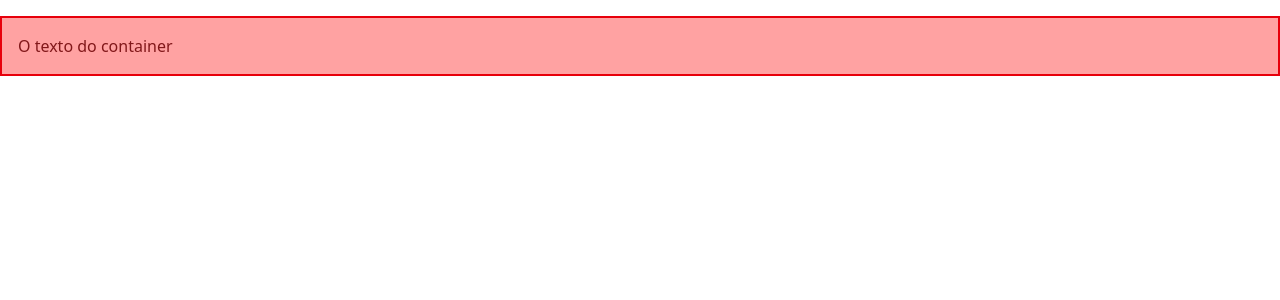
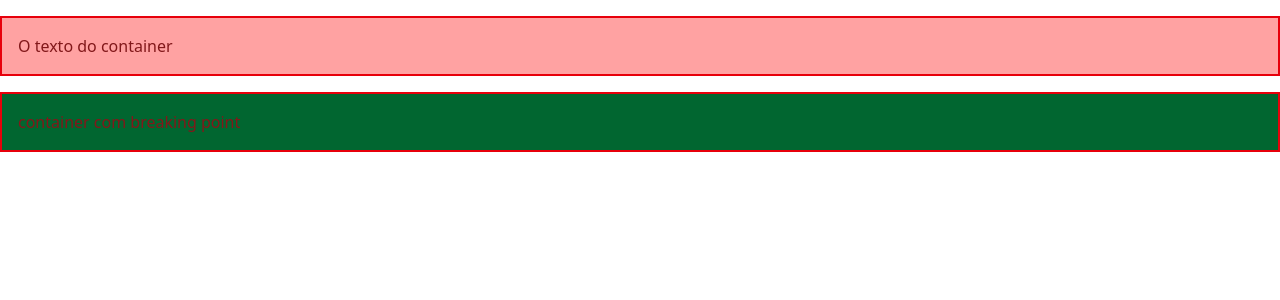
Before and after one commit to DiegoRenan/tailwind-css-templates, a React (Vite) app in the folder layout/: page / in a window 1280 px wide. Shown: the top 300 px of the page. Built offline with nearby package versions, Linux system fonts and the light colour scheme.

Commit message:
container with breaking point

```diff
--- a/layout/src/App.jsx
+++ b/layout/src/App.jsx
@@ -8,9 +8,13 @@ function App() {
 
   return (
     <>
-        <div className="container bg-red-300 mx-auto p-4 my-4 text-red-900 border-red-600 border-2">
-            <p>O texto do container</p>
-        </div>
+      <div className="container bg-red-300 mx-auto p-4 my-4 text-red-900 border-red-600 border-2">
+          <p>O texto do container</p>
+      </div>
+
+      <div className="container bg-red-300 md:bg-green-800 mx-auto p-4 my-4 text-red-900 border-red-600 border-2">
+          <p>container com breaking point</p>
+      </div>
     </>
   )
 }
```
